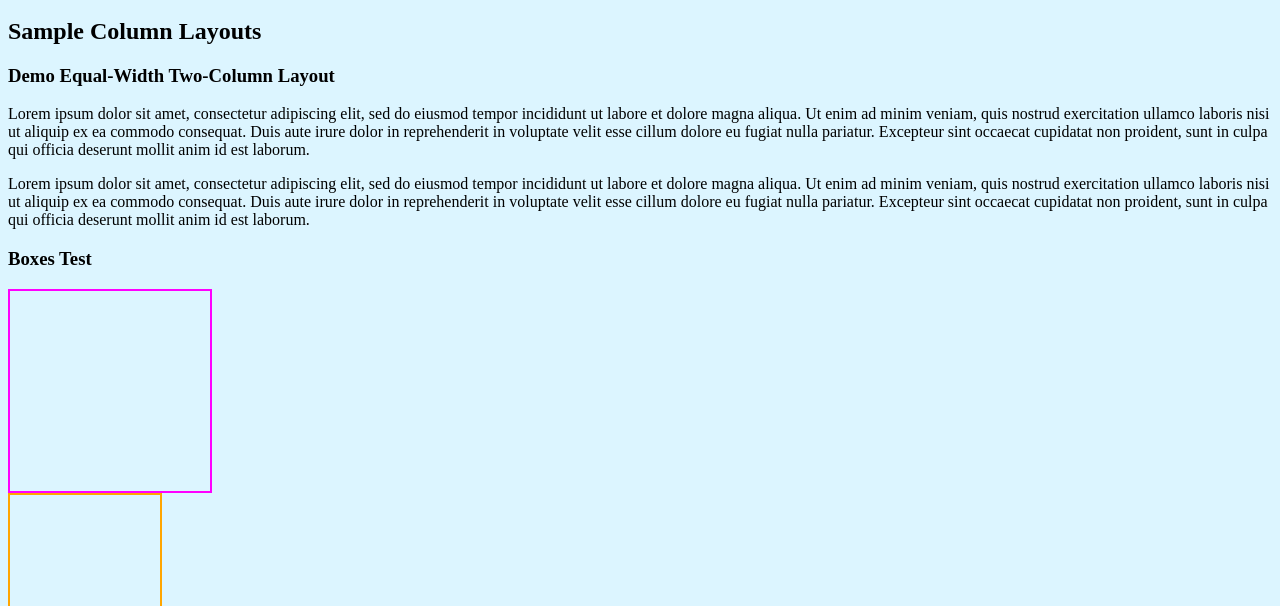
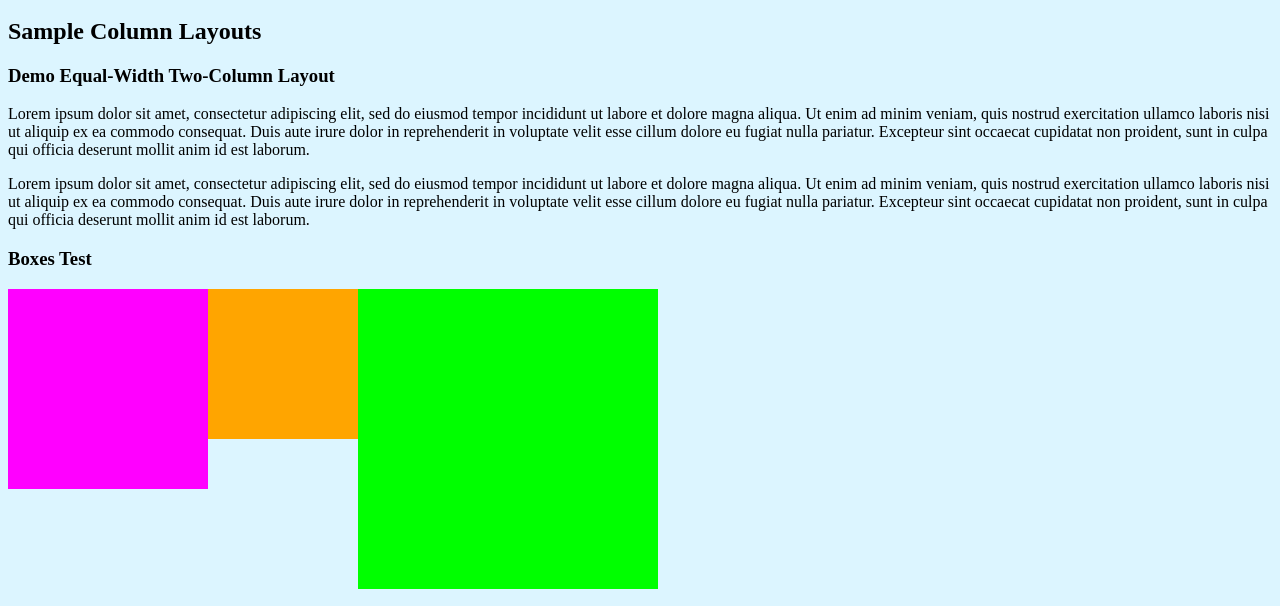
Before and after one commit to O-A-E/html-webpage-about-me, a plain HTML site: page columns.html in a window 1280 px wide. Shown: the part 183-789 px from the top of the page. Drawn offline with Linux system fonts and the light colour scheme.

Commit message:
added flex

```diff
--- a/columns.html
+++ b/columns.html
@@ -49,10 +49,11 @@
         </section>
         <section>
             <h3> Boxes Test</h3>
-            <div class ="magenta"></div>
-            <div class ="orange"></div>
-            <div class = "lime"></div>
-
+                <div class="flex"> <!-- flex creates a container so that everything in there tries to get laid out horizontally-->
+                <div class ="magenta"></div>
+                <div class ="orange"></div>
+                <div class = "lime"></div>
+            </div>
         </section>
        </main>
        <footer>
--- a/css/main.css
+++ b/css/main.css
@@ -39,18 +39,24 @@ https://flukeout.github.io/ - bento box game for identifying selectirs!
     border: 2px solid black;
 
 }
+.flex{
+    display: flex;
+}
+.magenta, .orange, .lime {
+    display: inline
+}
     .magenta {
-        border: 2px solid magenta;
+        background-color:  magenta;
         width: 200px;
         height: 200px;
     }
     .orange {
-        border: 2px solid orange;
+        background-color:  orange;
         width: 150px;
         height: 150px;
     }
     .lime {
-        border: 2px solid lime;
+        background-color:  lime;
         width: 300px;
         height: 300px;
 }
```
